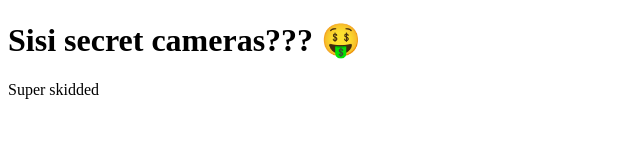
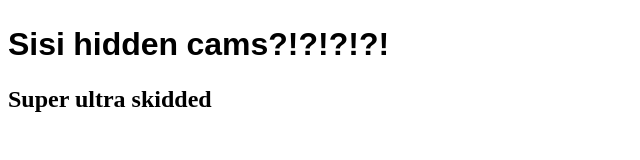
Before and after one commit to AgentHabibi/agenthabibi, a plain HTML site: page index.html in a window 1280 px wide. Shown: the whole page, without its empty margins (0-640 px from the left). Drawn offline with Linux system fonts and the light colour scheme.

Commit message:
Update index.html

```diff
--- a/index.html
+++ b/index.html
@@ -1,12 +1,21 @@
 <!DOCTYPE html>
-<html lang="en">
+<html lang="ka">
 <head>
     <meta charset="UTF-8">
-    <meta name="viewport" content="width=device-width, initial-scale=1.0">
-    <title>My First GitHub Pages Site</title>
+    <title>Georgian Title Example</title>
+    <link href="https://fonts.googleapis.com/css2?family=Noto+Sans+Georgian:wght@700&display=swap" rel="stylesheet">
+    <style>
+        .georgian-title {
+            font-family: 'Noto Sans Georgian', sans-serif;
+            font-weight: bold;
+        }
+        .subtitle {
+            font-weight: bold;
+        }
+    </style>
 </head>
 <body>
-    <h1>Sisi secret cameras??? 🤑</h1>
-    <p>Super skidded</p>
+    <h1 class="georgian-title">Sisi hidden cams?!?!?!?!</h1>
+    <h2 class="subtitle">Super ultra skidded</h2>
 </body>
 </html>
```
